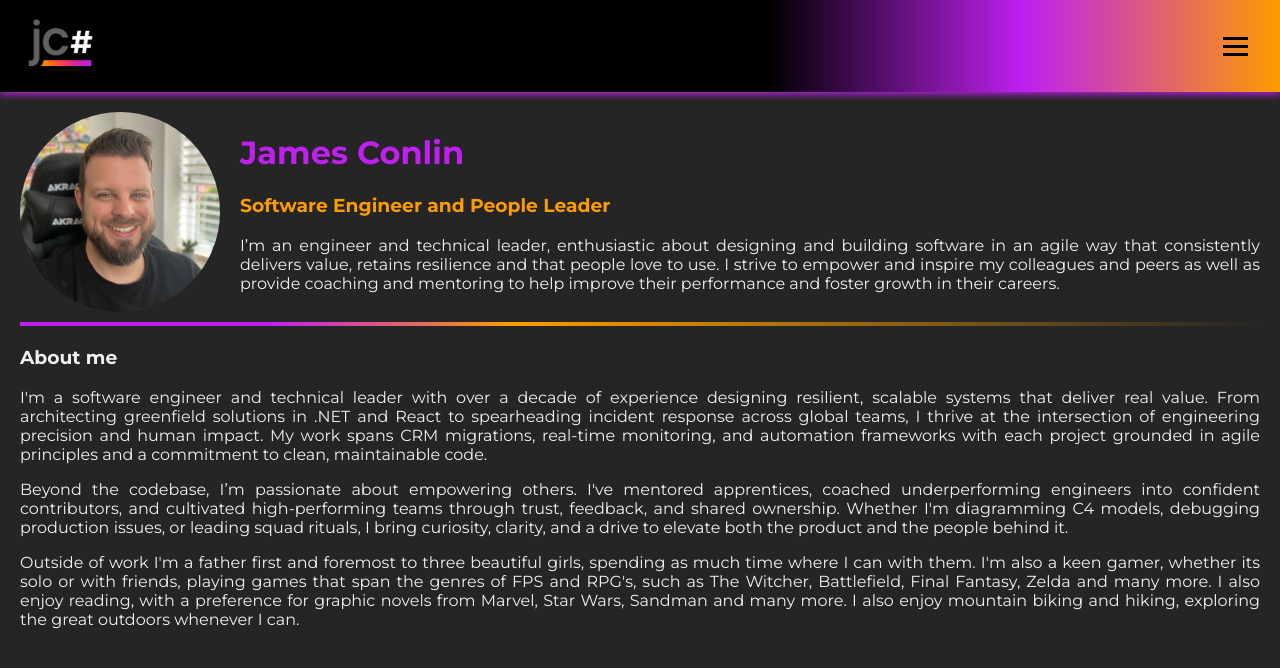
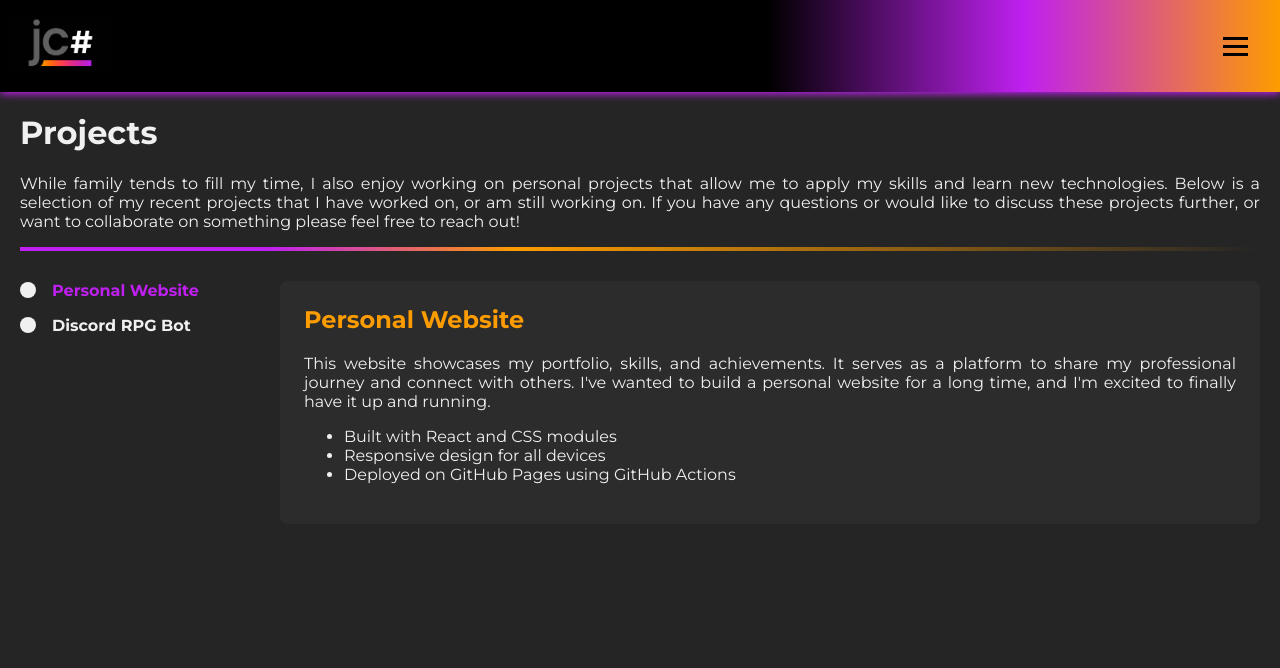
Before and after one commit to jacon-dev/website, a React (Create React App) app: page /website/projects in a window 1280 px wide. Before the commit this address led to /website. Shown: the top 668 px of the page. Built offline with nearby package versions, Linux system fonts and the light colour scheme; the HTML template or start-up script is replaced by a standard one.

Commit message:
added personal projects

```diff
--- a/src/App.js
+++ b/src/App.js
@@ -6,6 +6,7 @@ import Experience from './components/Experience/Experience';
 import Achievements from './components/Achievements/Achievements';
 import Education from './components/Education/Education';
 import Contact from './components/Contact/Contact';
+import Projects from './components/Projects/Projects';
 
 function App() {
   return (
@@ -19,6 +20,7 @@ function App() {
         <Route path="/achievements" element={<Achievements />} />
         <Route path="/experience" element={<Experience />} />
         <Route path="/education" element={<Education />} />
+        <Route path="/projects" element={<Projects />} />
         <Route path="/contact" element={<Contact />} />
         <Route path="*" element={<Navigate to="/" />} />
       </Routes>
--- a/src/components/Navbar/Navbar.js
+++ b/src/components/Navbar/Navbar.js
@@ -26,6 +26,7 @@ const Navbar = () => {
         <li><Link to="/achievements" onClick={toggleMenu}>Achievements</Link></li>
         <li><Link to="/experience" onClick={toggleMenu}>Experience</Link></li>
         <li><Link to="/education" onClick={toggleMenu}>Education</Link></li>
+        <li><Link to="/projects" onClick={toggleMenu}>Projects</Link></li>
         <li><Link to="/contact" onClick={toggleMenu}>Contact</Link></li>
       </ul>
     </nav>
--- /dev/null
+++ b/src/components/Projects/Projects.css
@@ -0,0 +1,46 @@
+.projects-container {
+    display: flex;
+    gap: 40px;
+    margin-top: 30px;
+}
+
+.projects-timeline {
+    display: flex;
+    flex-direction: column;
+    align-items: flex-start;
+    min-width: 220px;
+}
+
+.project-item {
+    cursor: pointer;
+    display: flex;
+    flex-direction: row;
+    align-items: center;
+    margin-bottom: 16px;
+    transition: color 0.2s;
+}
+
+.project-item.active .project-label {
+    color: #BF20F0;
+    font-weight: bold;
+}
+
+.project-dot {
+    width: 16px;
+    height: 16px;
+    border-radius: 50%;
+    background: #f0f0f0;
+    margin-right: 16px;
+}
+
+.project-label {
+    text-align: center;
+}
+
+.project-details {
+    flex: 1;
+    background: #2c2c2c;
+    padding: 24px;
+    border-radius: 8px;
+    min-width: 300px;
+}
--- /dev/null
+++ b/src/components/Projects/Projects.js
@@ -0,0 +1,44 @@
+import React, { useState } from 'react';
+import '../Global.css';
+import './Projects.css';
+import projects from './data/projectData';
+
+const Projects = () => {
+  const [selected, setSelected] = useState(0);
+
+  return (
+    <div className="content-div">
+      <h1>Projects</h1>
+      <p>
+        While family tends to fill my time, I also enjoy working on personal projects that allow me to apply my skills and learn new technologies.
+        Below is a selection of my recent projects that I have worked on, or am still working on.
+        If you have any questions or would like to discuss these projects further, or want to collaborate on something please feel free to reach out!
+      </p>
+      <div className="gradient-divider"></div>
+      <div className="projects-container">
+        <div className="projects-timeline">
+          {projects.map((project, idx) => (
+            <div
+              key={project.name}
+              className={`project-item${selected === idx ? ' active' : ''}`}
+              onClick={() => setSelected(idx)}
+            >
+              <div className="project-dot" />
+              <div className="project-label">
+                <strong>{project.name}</strong>
+              </div>
+              {idx < projects.length - 1 && (
+                <div className="project-line"></div>
+              )}
+            </div>
+          ))}
+        </div>
+        <div className="project-details">
+          {projects[selected].details}
+        </div>
+      </div>
+    </div>
+  );
+};
+
+export default Projects;
--- /dev/null
+++ b/src/components/Projects/data/projectData.js
@@ -0,0 +1,39 @@
+const projects = [
+  {
+    name: "Personal Website",
+    details: (
+      <>
+        <h2>Personal Website</h2>
+        <p>
+            This website showcases my portfolio, skills, and achievements. It serves as a platform to share my professional journey and connect with others.
+            I've wanted to build a personal website for a long time, and I'm excited to finally have it up and running.
+        </p>
+        <ul>
+          <li>Built with React and CSS modules</li>
+          <li>Responsive design for all devices</li>
+          <li>Deployed on GitHub Pages using GitHub Actions</li>
+        </ul>
+      </>
+    ),
+  },
+  {
+    name: "Discord RPG Bot",
+    details: (
+      <>
+        <h2>Discord RPG Bot</h2>
+        <p>
+            Behind the scenes I'm developing a Discord RPG bot that allows users to engage in text-based role-playing games in a Discord server.
+            The bot supports various RPG mechanics, including character creation, combat, levelling with much more to come.
+            It's a fun project that combines my love for gaming with programming and serves as a learning experience in building interactive applications.
+        </p>
+        <ul>
+          <li>Built in .NET 8 using Discord.NET</li>
+          <li>Uses SQLite for Data Storage</li>
+          <li>SonarQube and Build Quality Gates via GitHub</li>
+        </ul>
+      </>
+    ),
+  }
+];
+
+export default projects;
```
